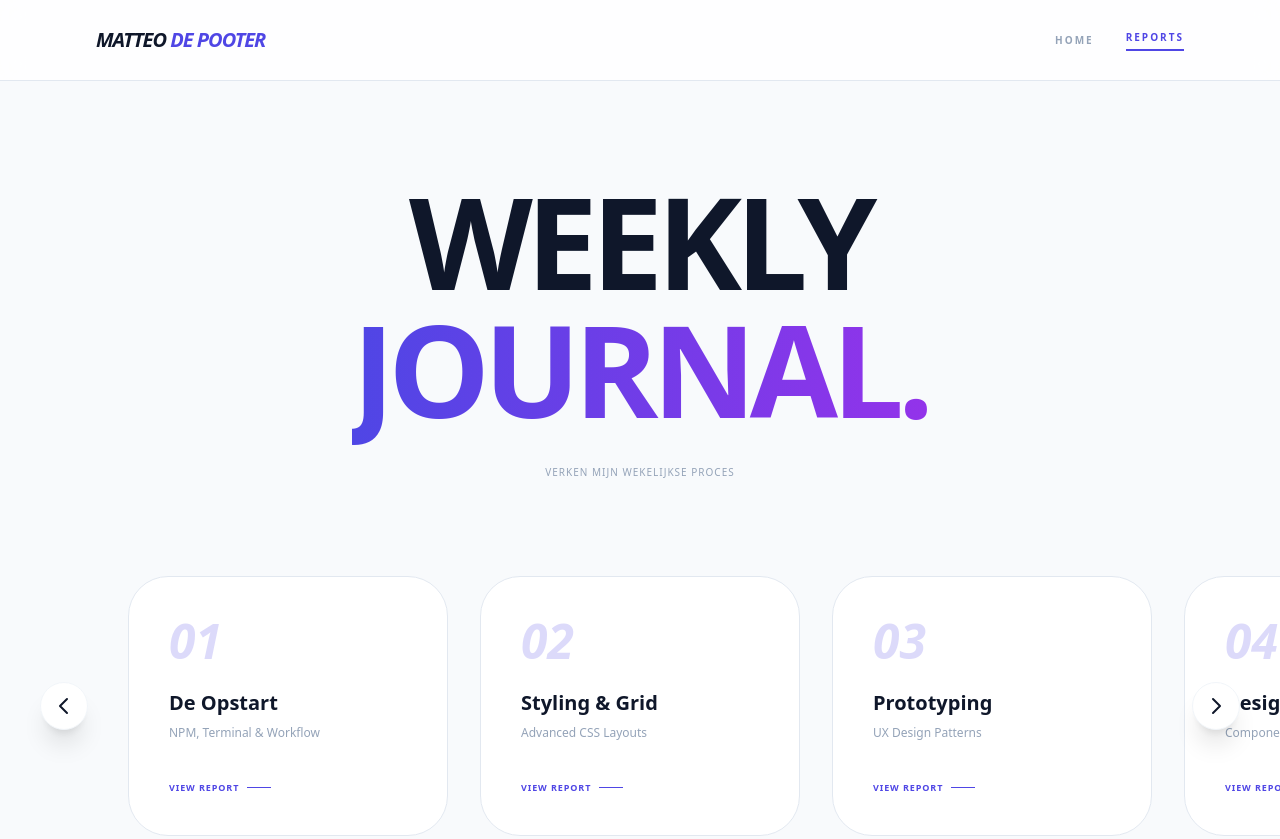
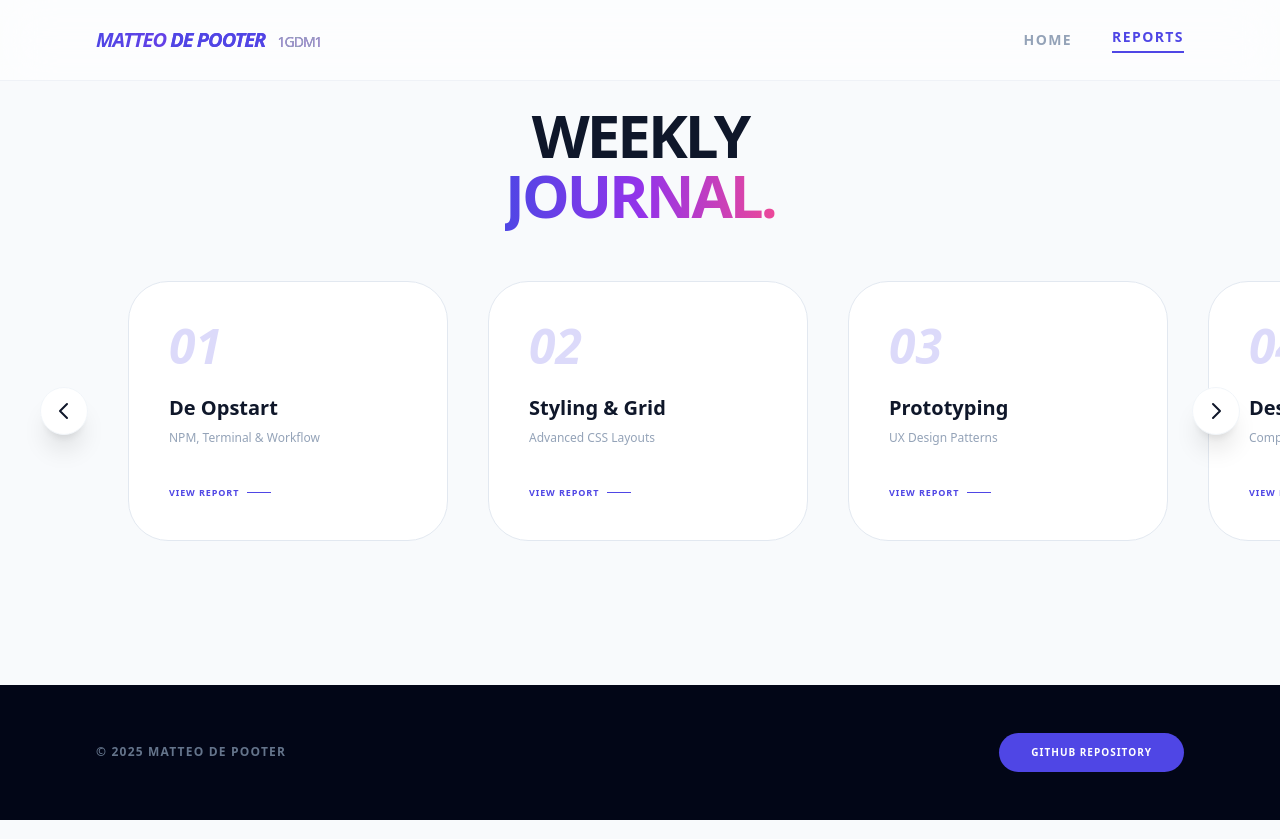
Before and after one commit to MatteoDePooter/Matteo-De-Pooter, a website: page Reports.html in a window 1280 px wide. Shown: the top 839 px of the page. Drawn offline with nearby package versions, Linux system fonts and the light colour scheme.

Commit message:
Update Reports.html

```diff
--- a/Reports.html
+++ b/Reports.html
@@ -40,17 +40,37 @@
       border-color: #6366f1;
       box-shadow: 0 25px 50px -12px rgba(99, 102, 241, 0.15);
     }
+
+    #cardGrid {
+    padding: 2rem 5vw; /* Minder padding op kleine schermen */
+    gap: 1.5rem;
+  }
+
+  @media (min-width: 768px) {
+    #cardGrid {
+      padding: 3rem 10vw;
+      gap: 2.5rem;
+    }
+  }
+
+  /* Zorg dat de navigatiepijlen op mobiel minder ruimte innemen */
+  @media (max-width: 640px) {
+    .text-7xl { font-size: 4rem; }
+    #prevBtn, #nextBtn { width: 3rem; height: 3rem; }
+  }
   </style>
 </head>
 
 <body class="bg-slate-50 text-slate-900 min-h-screen flex flex-col font-sans overflow-x-hidden">
 
-  <nav class="w-full bg-white/80 backdrop-blur-md border-b border-slate-200 sticky top-0 z-[100]">
-    <div class="max-w-6xl mx-auto px-8 h-20 flex items-center justify-between">
-      <span class="text-xl font-black tracking-tighter uppercase italic">
-        Matteo <span class="text-indigo-600">De Pooter</span>
+  <nav class="sticky top-0 z-[100] bg-white/60 backdrop-blur-xl border-b border-slate-200/50">
+  <div class="max-w-6xl mx-auto px-6 md:px-8 h-20 flex items-center justify-between">
+    <a href="index.html" class="flex items-center">
+      <span class="text-lg md:text-xl font-black tracking-tighter bg-gradient-to-r from-indigo-600 to-purple-600 bg-clip-text text-transparent italic">
+        MATTEO <span class="text-indigo-600">DE POOTER</span> <span class="text-slate-400 font-light ml-2 not-italic text-xs md:text-sm">1GDM1</span>
       </span>
-      <div class="flex items-center gap-8 text-[10px] font-bold tracking-[0.2em] uppercase">
+    </a>
+    <div class="flex items-center gap-6 md:gap-10 text-[10px] md:text-sm font-bold tracking-widest uppercase">
       <a href="index.html" class="text-slate-400 hover:text-indigo-600 transition">Home</a>
       <a href="reports.html" class="text-indigo-600 border-b-2 border-indigo-600 pb-1">Reports</a>
     </div>
@@ -58,12 +78,10 @@
 </nav>
 
   <main class="flex-grow flex flex-col">
-    <header class="pt-24 pb-12 text-center px-6">
-      <h1 class="text-7xl md:text-9xl font-black tracking-tighter uppercase leading-[0.85] text-slate-900">
-        Weekly<br>
-        <span class="bg-gradient-to-r from-indigo-600 to-purple-600 bg-clip-text text-transparent">Journal.</span>
+    <header class="shrink-0 pt-6 pb-2 text-center px-4">
+    <h1 class="text-4xl md:text-6xl font-black tracking-tighter uppercase leading-none">
+      Weekly<br><span class="bg-gradient-to-r from-indigo-600 via-purple-600 to-pink-500 bg-clip-text text-transparent">Journal.</span>
     </h1>
-      <p class="text-slate-400 font-medium tracking-widest uppercase text-[10px] mt-8">Verken mijn wekelijkse proces</p>
   </header>
 
     <section class="relative w-full overflow-hidden mb-24">
```
Lines whose indentation alone changed are shown as unchanged.
